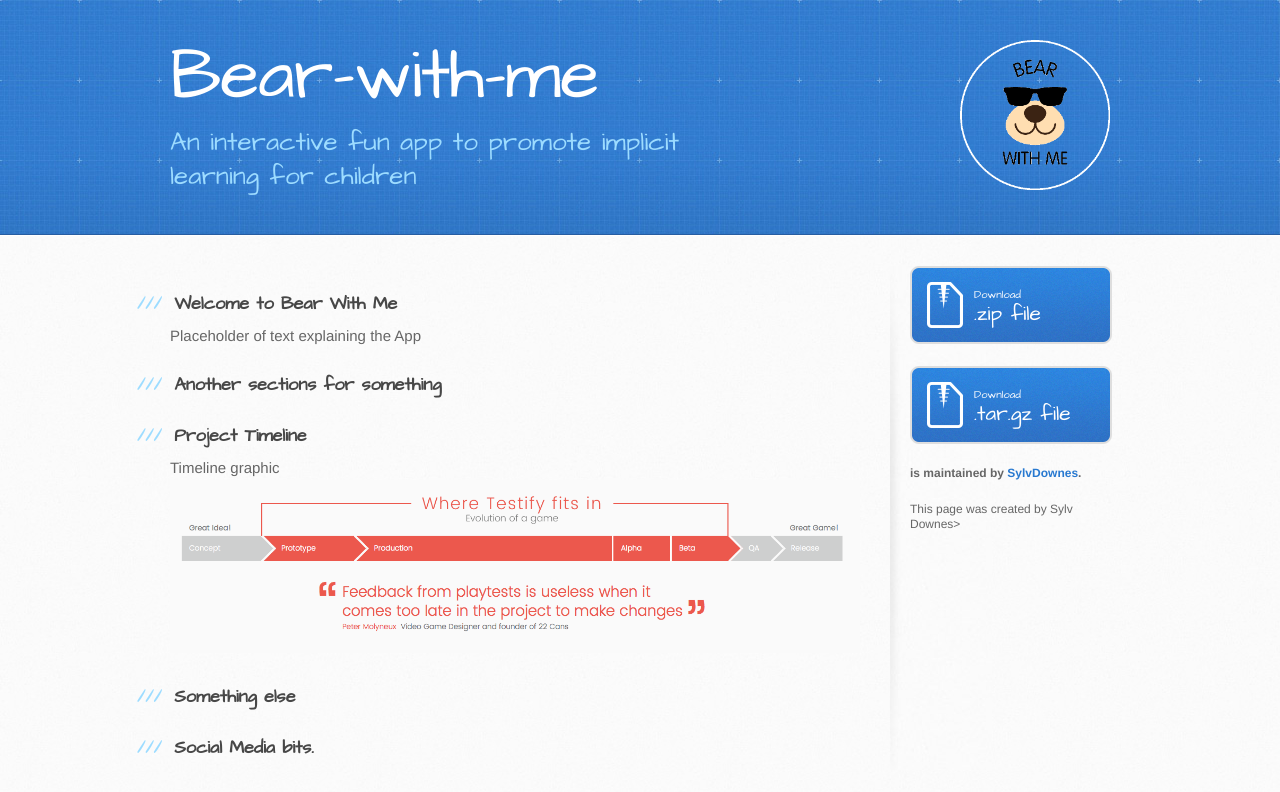
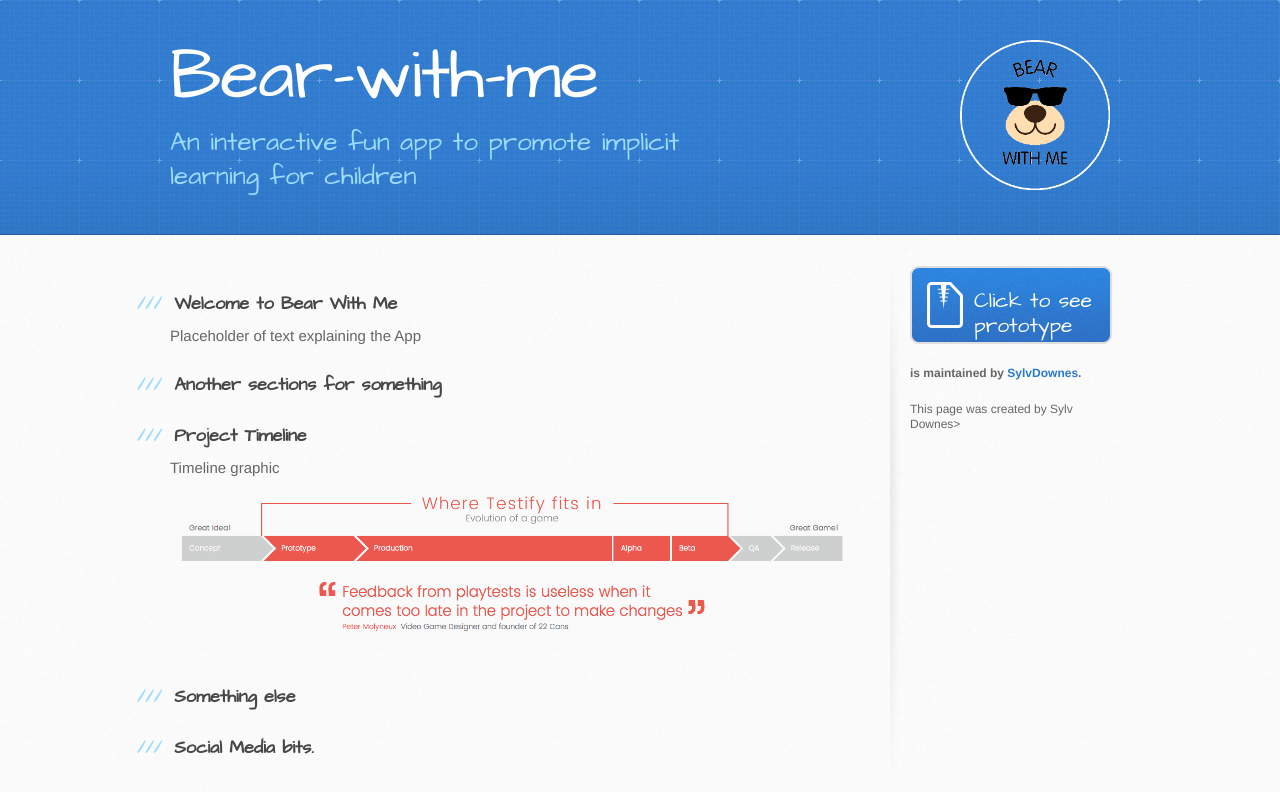
Before and after one commit to SylvDownes/Bear-With-Me, a plain HTML site: page index.html in a window 1280 px wide. Drawn offline with Linux system fonts and the light colour scheme.

Commit message:
Update index.html

```diff
--- a/index.html
+++ b/index.html
@@ -50,13 +50,8 @@
         </section>
 
         <aside id="sidebar">
-          <a href="https://github.com/SylvDownes/Bear-With-Me/zipball/master" class="button">
-            <small>Download</small>
-            .zip file
-          </a>
-          <a href="https://github.com/SylvDownes/Bear-With-Me/tarball/master" class="button">
-            <small>Download</small>
-            .tar.gz file
+          <a href="https://github.com/SylvDownes/Bear-With-Me/register.html" class="button">
+            Click to see prototype
           </a>
 
           <p class="repo-owner"><a href="https://github.com/SylvDownes/Bear-With-Me"></a> is maintained by <a href="https://github.com/SylvDownes">SylvDownes</a>.</p>
```
